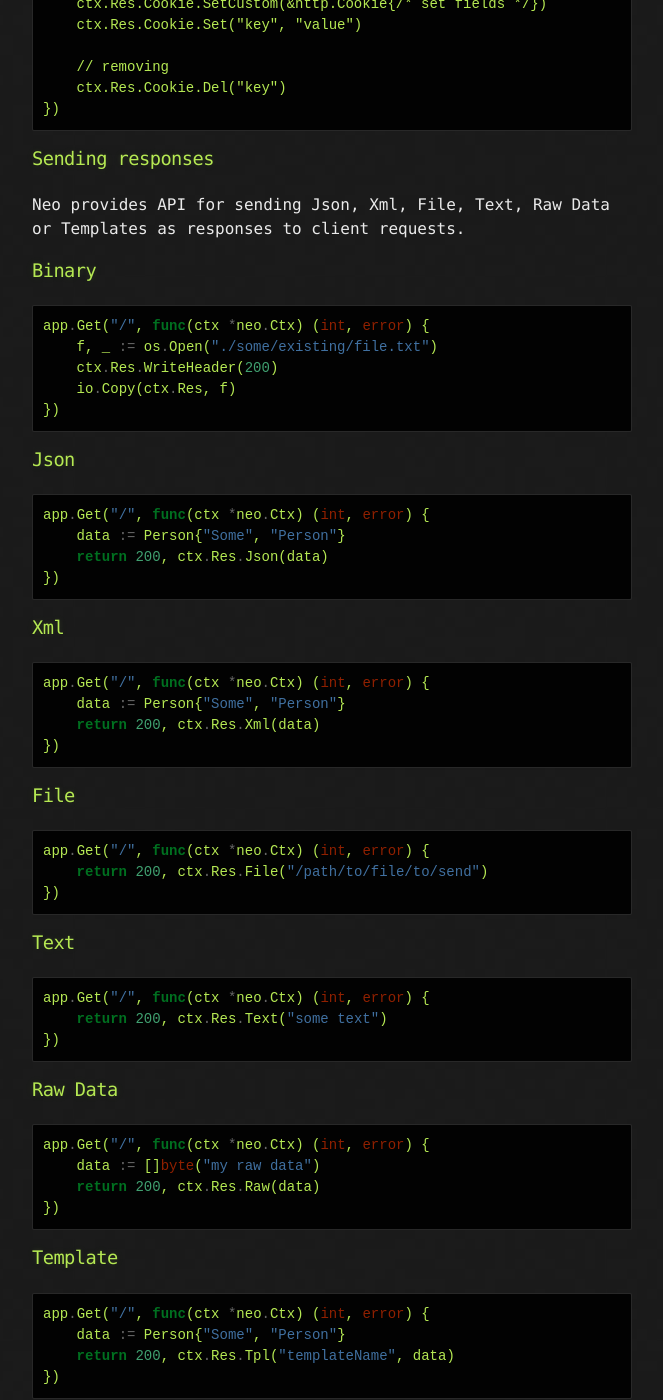
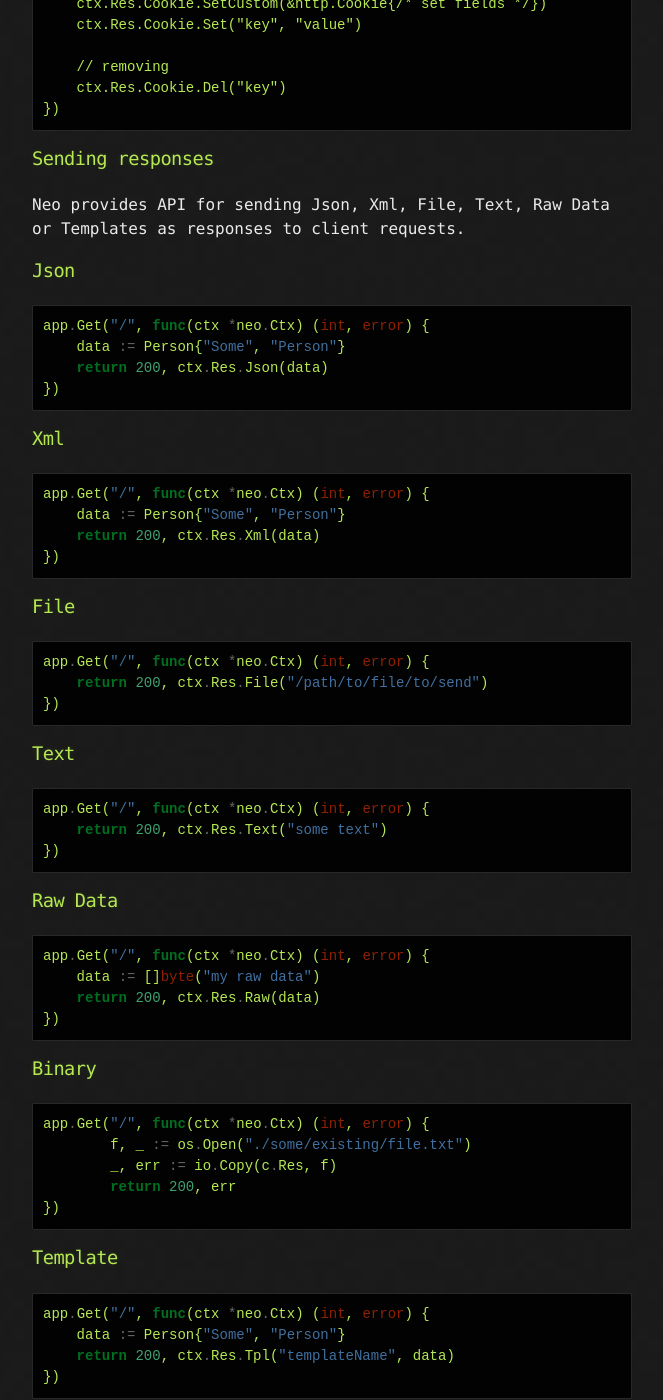
Before and after one commit to ivpusic/neo, a Jekyll site: the page built from _posts/2015-01-23-context.md, in a window 1280 px wide and 1400 px high, scrolled down 1852 px. Shown: the whole window, without its empty margins (458-1121 px from the left). Built offline with Jekyll 4.4.1, drawn with Linux system fonts in a browser that asks for light colours; nearby versions of some CDN libraries; Markdown is read by kramdown in place of the engine named in the settings; some of the changed lines change nothing that is shown.

Commit message:
Update 2015-01-23-context.md

````diff
--- a/_posts/2015-01-23-context.md
+++ b/_posts/2015-01-23-context.md
@@ -81,16 +81,6 @@ app.Get("/", func(ctx *neo.Ctx) (int, error) {
 ### Sending responses
 Neo provides API for sending Json, Xml, File, Text, Raw Data or Templates as responses to client requests.
 
-### Binary
-
-```go
-app.Get("/", func(ctx *neo.Ctx) (int, error) {
-    f, _ := os.Open("./some/existing/file.txt")
-    ctx.Res.WriteHeader(200)
-    io.Copy(ctx.Res, f)
-})
-```
-
 ### Json
 
 ```go
@@ -131,6 +121,16 @@ app.Get("/", func(ctx *neo.Ctx) (int, error) {
 app.Get("/", func(ctx *neo.Ctx) (int, error) {
     data := []byte("my raw data")
     return 200, ctx.Res.Raw(data)
+})
+```
+
+### Binary
+
+```go
+app.Get("/", func(ctx *neo.Ctx) (int, error) {
+	f, _ := os.Open("./some/existing/file.txt")
+	_, err := io.Copy(c.Res, f)
+	return 200, err
 })
 ```
 
````
